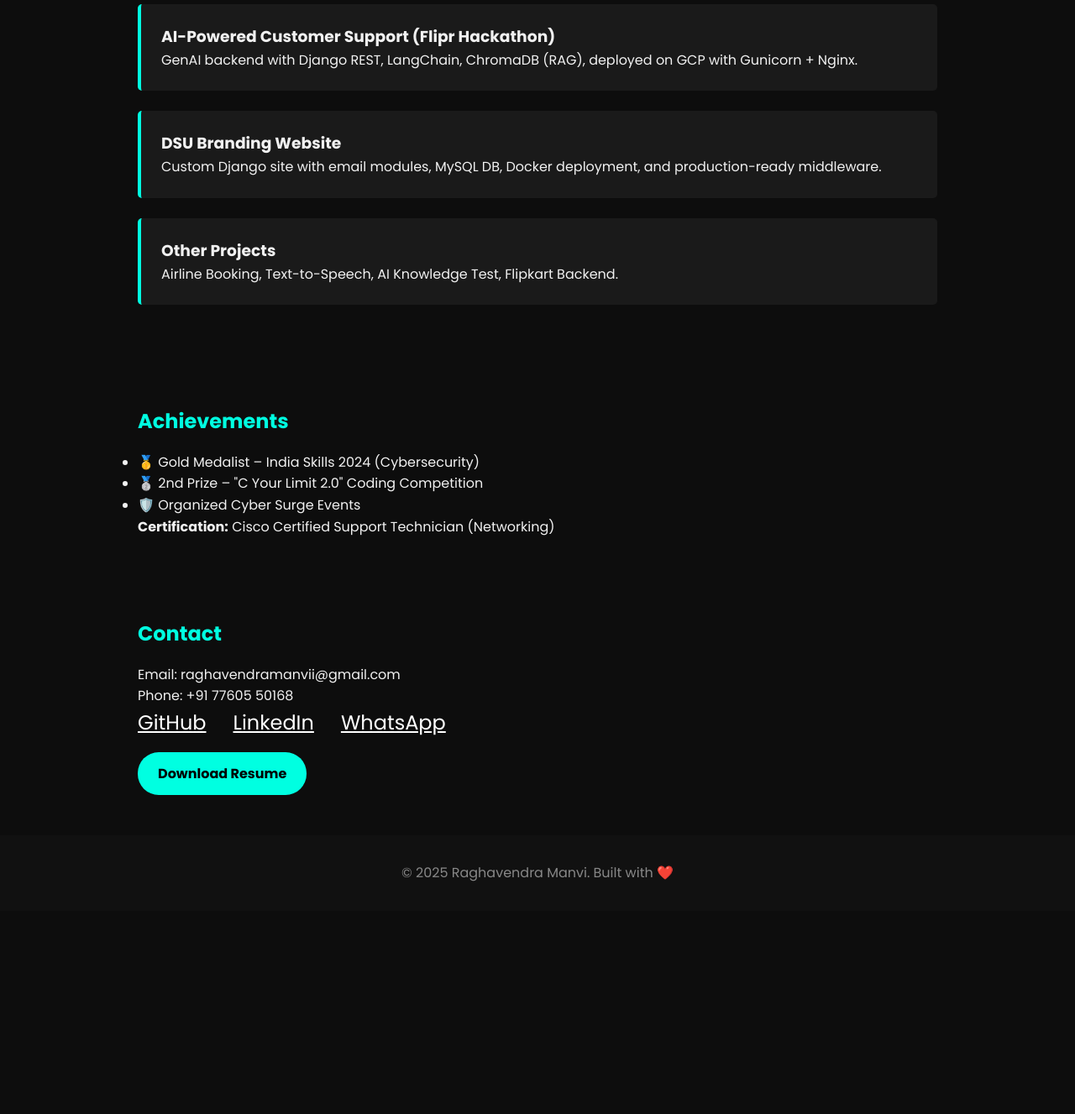
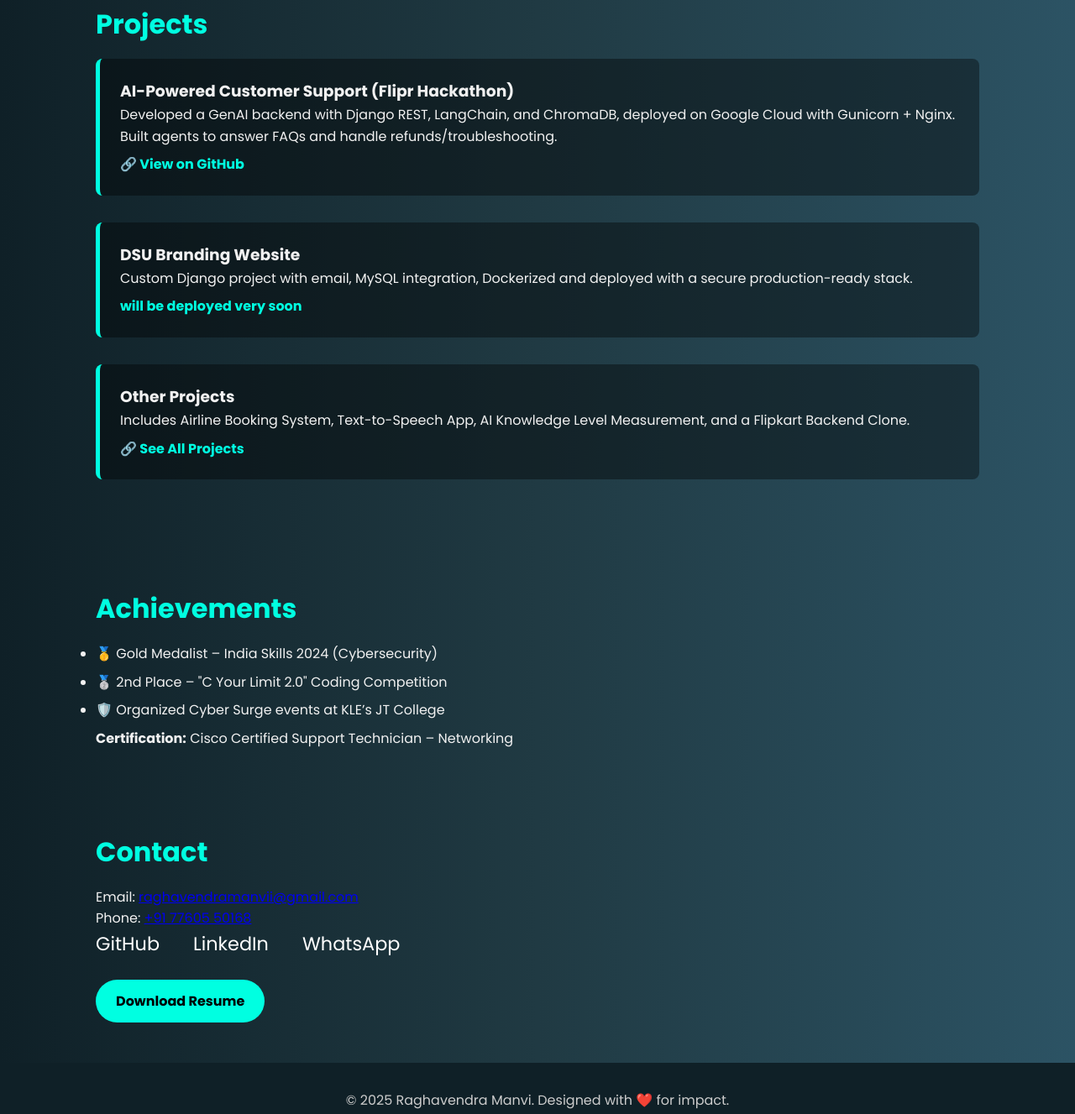
Before and after one commit to rockraghumnv/Raghavendra-portfolio, a plain HTML site: page index.html in a window 1280 px wide. Shown: the part 806-2133 px from the top of the page at 84% size. Before the commit the page ends 1891 px from the top, so only its background shows below. Drawn offline with Linux system fonts and the light colour scheme.

Commit message:
Update index.html

```diff
--- a/index.html
+++ b/index.html
@@ -6,25 +6,32 @@
   <link href="https://fonts.googleapis.com/css2?family=Poppins:wght@400;700&display=swap" rel="stylesheet">
   <style>
     * { margin: 0; padding: 0; box-sizing: border-box; }
-    body { font-family: 'Poppins', sans-serif; background: #0d0d0d; color: #f1f1f1; line-height: 1.6; }
-    header { background: #1a1a1a; padding: 2rem; text-align: center; }
-    header h1 { font-size: 3rem; color: #00ffe1; }
-    header p { font-size: 1.2rem; color: #ccc; margin-top: 0.5rem; }nav { position: sticky; top: 0; background: #111; display: flex; justify-content: center; gap: 2rem; padding: 1rem 0; border-bottom: 1px solid #333; }
-nav a { color: #fff; text-decoration: none; font-weight: bold; transition: 0.3s; }
-nav a:hover { color: #00ffe1; }
-
-section { padding: 3rem 1.5rem; max-width: 1000px; margin: auto; }
-h2 { color: #00ffe1; margin-bottom: 1rem; }
-.skills, .contact-icons { display: flex; flex-wrap: wrap; gap: 1rem; }
-.skill { background: #222; padding: 0.8rem 1.2rem; border-radius: 5px; }
-
-.project-card { background: #1a1a1a; padding: 1.5rem; border-left: 4px solid #00ffe1; margin-bottom: 1.5rem; border-radius: 5px; }
-.contact-icons a { font-size: 1.5rem; margin-right: 1rem; color: #fff; transition: 0.3s; }
-.contact-icons a:hover { color: #00ffe1; }
-
-.download-btn { background: #00ffe1; color: #000; padding: 0.8rem 1.5rem; border-radius: 25px; font-weight: bold; display: inline-block; margin-top: 1rem; text-decoration: none; }
-footer { text-align: center; padding: 2rem; color: #888; background: #111; }
-
+    body { font-family: 'Poppins', sans-serif; background: linear-gradient(to right, #0f2027, #203a43, #2c5364); color: #f1f1f1; line-height: 1.6; }
+    header { background: #0f2027; padding: 3rem 1rem; text-align: center; }
+    header h1 { font-size: 3rem; color: #00ffe1; margin-bottom: 0.5rem; }
+    header p { font-size: 1.2rem; color: #ccc; }
+    nav { position: sticky; top: 0; background: #121212; display: flex; flex-wrap: wrap; justify-content: center; gap: 1.5rem; padding: 1rem 0; border-bottom: 1px solid #444; z-index: 10; }
+    nav a { color: #fff; text-decoration: none; font-weight: bold; transition: color 0.3s; }
+    nav a:hover { color: #00ffe1; }
+    section { padding: 3rem 1.5rem; max-width: 1100px; margin: auto; }
+    h2 { color: #00ffe1; margin-bottom: 1rem; font-size: 2rem; }
+    .skills, .contact-icons { display: flex; flex-wrap: wrap; gap: 1rem; }
+    .skill { background: #333; padding: 0.8rem 1.2rem; border-radius: 25px; font-size: 0.9rem; }
+    .project-card { background: rgba(0, 0, 0, 0.4); padding: 1.5rem; border-left: 5px solid #00ffe1; margin-bottom: 2rem; border-radius: 8px; transition: transform 0.3s; }
+    .project-card:hover { transform: translateY(-5px); }
+    .project-card a { color: #00ffe1; text-decoration: none; font-weight: bold; display: inline-block; margin-top: 0.5rem; }
+    .project-card a:hover { text-decoration: underline; }
+    ul li { margin-bottom: 0.5rem; }
+    .contact-icons a { font-size: 1.4rem; margin-right: 1.5rem; color: #fff; text-decoration: none; transition: color 0.3s; }
+    .contact-icons a:hover { color: #00ffe1; }
+    .download-btn { background: #00ffe1; color: #000; padding: 0.8rem 1.5rem; border-radius: 30px; font-weight: bold; display: inline-block; margin-top: 1.5rem; text-decoration: none; transition: background 0.3s; }
+    .download-btn:hover { background: #00bfa5; }
+    footer { text-align: center; padding: 2rem 1rem; color: #ccc; background: #0f2027; }
+    @media (max-width: 768px) {
+      header h1 { font-size: 2.2rem; }
+      nav { gap: 1rem; }
+      .download-btn { display: block; margin-top: 2rem; }
+    }
   </style>
 </head>
 <body>
@@ -39,9 +46,9 @@ footer { text-align: center; padding: 2rem; color: #888; background: #111; }
     <a href="#contact">Contact</a>
   </nav>  <section id="about">
     <h2>About Me</h2>
-    <p>MCA student at Dayananda Sagar University, passionate about programming, cybersecurity, and open-source. Experienced in organizing cybersecurity events, solving algorithm challenges, and building scalable solutions.</p>
+    <p>I am an MCA student at Dayananda Sagar University with a passion for programming, cybersecurity, and open-source. I enjoy building secure, scalable applications, solving DSA problems, and organizing tech events.</p>
   </section>  <section id="skills">
-    <h2>Technical Skills</h2>
+    <h2>Skills</h2>
     <div class="skills">
       <div class="skill">Python</div>
       <div class="skill">C</div>
@@ -50,43 +57,48 @@ footer { text-align: center; padding: 2rem; color: #888; background: #111; }
       <div class="skill">MySQL</div>
       <div class="skill">Git/GitHub</div>
       <div class="skill">Linux</div>
+      <div class="skill">Agentic AI</div>
+      <div class="skill">Google cloud</div>
+      <div class="skill">Computer networking</div>
       <div class="skill">Burp Suite</div>
-      <div class="skill">Wireshark</div>
       <div class="skill">Prompt Engineering</div>
     </div>
   </section>  <section id="projects">
     <h2>Projects</h2>
     <div class="project-card">
       <h3>AI-Powered Customer Support (Flipr Hackathon)</h3>
-      <p>GenAI backend with Django REST, LangChain, ChromaDB (RAG), deployed on GCP with Gunicorn + Nginx.</p>
+      <p>Developed a GenAI backend with Django REST, LangChain, and ChromaDB, deployed on Google Cloud with Gunicorn + Nginx. Built agents to answer FAQs and handle refunds/troubleshooting.</p>
+      <a href="https://github.com/rockraghumnv/ai-customer-suppport" target="_blank">🔗 View on GitHub</a>
     </div>
     <div class="project-card">
       <h3>DSU Branding Website</h3>
-      <p>Custom Django site with email modules, MySQL DB, Docker deployment, and production-ready middleware.</p>
+      <p>Custom Django project with email, MySQL integration, Dockerized and deployed with a secure production-ready stack.</p>
+      <a href="https://github.com/rockraghumnv/dsu-branding-website" target="_blank">will be deployed very soon</a>
     </div>
     <div class="project-card">
       <h3>Other Projects</h3>
-      <p>Airline Booking, Text-to-Speech, AI Knowledge Test, Flipkart Backend.</p>
+      <p>Includes Airline Booking System, Text-to-Speech App, AI Knowledge Level Measurement, and a Flipkart Backend Clone.</p>
+      <a href="https://github.com/rockraghumnv/" target="_blank">🔗 See All Projects</a>
     </div>
   </section>  <section id="achievements">
     <h2>Achievements</h2>
     <ul>
       <li>🥇 Gold Medalist – India Skills 2024 (Cybersecurity)</li>
-      <li>🥈 2nd Prize – "C Your Limit 2.0" Coding Competition</li>
-      <li>🛡️ Organized Cyber Surge Events</li>
+      <li>🥈 2nd Place – "C Your Limit 2.0" Coding Competition</li>
+      <li>🛡️ Organized Cyber Surge events at KLE’s JT College</li>
     </ul>
-    <p><strong>Certification:</strong> Cisco Certified Support Technician (Networking)</p>
+    <p><strong>Certification:</strong> Cisco Certified Support Technician – Networking</p>
   </section>  <section id="contact">
     <h2>Contact</h2>
-    <p>Email: raghavendramanvii@gmail.com<br>Phone: +91 77605 50168</p>
+    <p>Email: <a href="mailto:raghavendramanvii@gmail.com">raghavendramanvii@gmail.com</a><br>Phone: <a href="tel:+917760550168">+91 77605 50168</a></p>
     <div class="contact-icons">
-      <a href="https://github.com/" target="_blank">GitHub</a>
-      <a href="https://linkedin.com/" target="_blank">LinkedIn</a>
+      <a href="https://github.com/yourusername" target="_blank">GitHub</a>
+      <a href="https://linkedin.com/in/yourprofile" target="_blank">LinkedIn</a>
       <a href="https://wa.me/917760550168" target="_blank">WhatsApp</a>
     </div>
     <a class="download-btn" href="resume.pdf" download>Download Resume</a>
   </section>  <footer>
-    <p>&copy; 2025 Raghavendra Manvi. Built with ❤️</p>
+    <p>&copy; 2025 Raghavendra Manvi. Designed with ❤️ for impact.</p>
   </footer>
 </body>
 </html>
```
